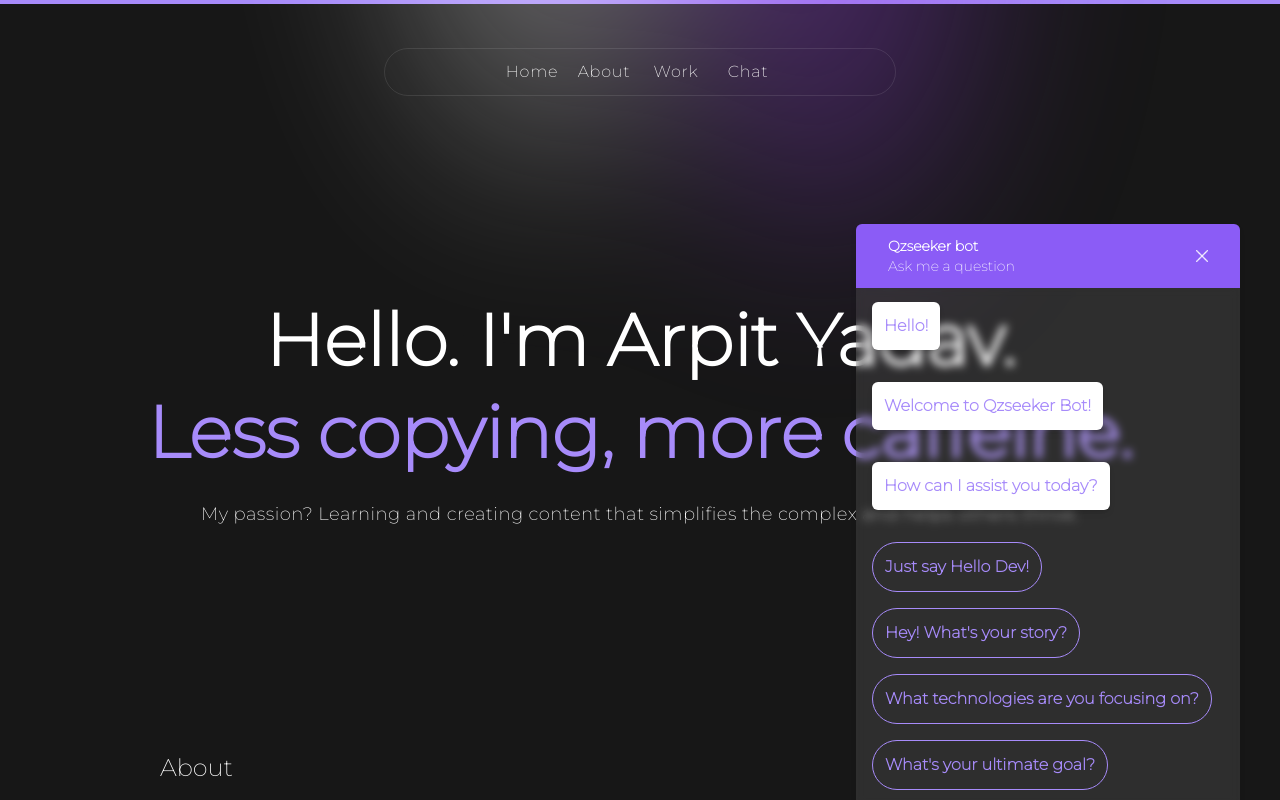
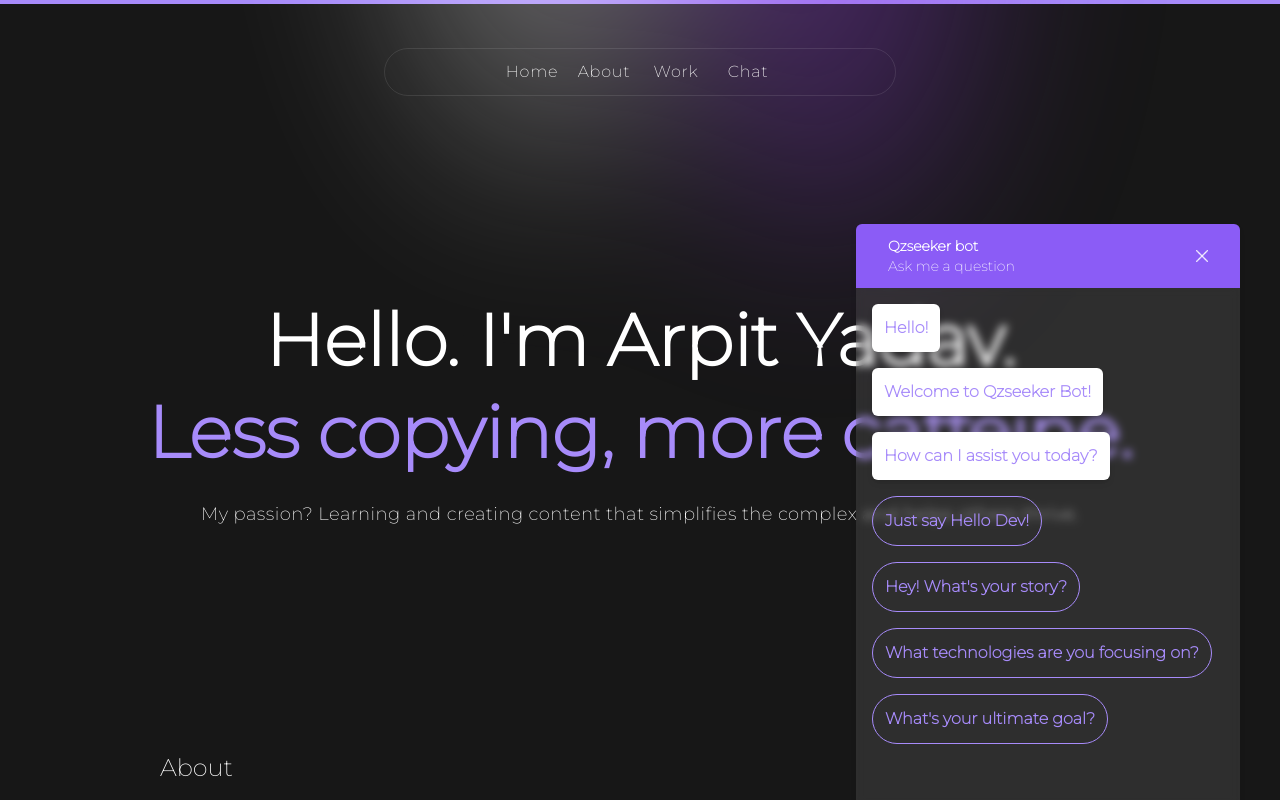
Before and after one commit to qzSeeker/PortfolioQzseeker, a React (Vite) app: page / in a window 1280 px wide. Both pictures are taken after a click on the item "Chat". Shown: the top 800 px of the page. Built offline with nearby package versions, Linux system fonts and the light colour scheme.

Commit message:
initial change

```diff
--- a/src/Components/ChatBot.jsx
+++ b/src/Components/ChatBot.jsx
@@ -125,7 +125,7 @@ function Chat() {
                         }`}
                     >
                         <li
-                        className={` font-semibold shadow-md flex m-4 p-3 w-max transition duration-150 ease-in
+                        className={` font-semibold relative top-2 shadow-md flex mx-4 my-2 p-3 w-max transition duration-150 ease-in
                                         ${
                                         message.isUser
                                             ? "bg-transparent text-violet-400 border border-violet-400 rounded-full"
@@ -151,7 +151,7 @@ function Chat() {
                             </li>
                         ))}
                         </ul>
-                        <div ref={endRef} className=""></div>
+                        <div ref={endRef} className="h-2 scroll-smooth"></div>
                     </div>
                     )}
             </div>
```
